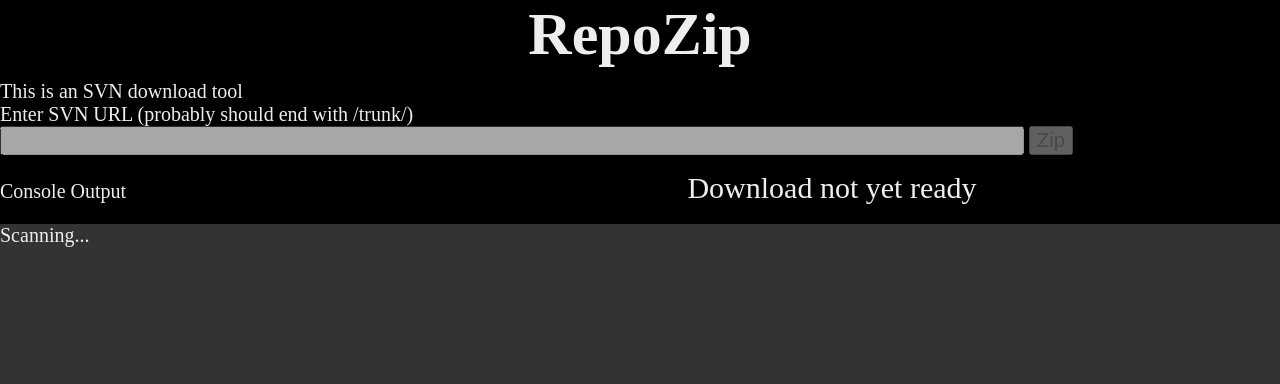
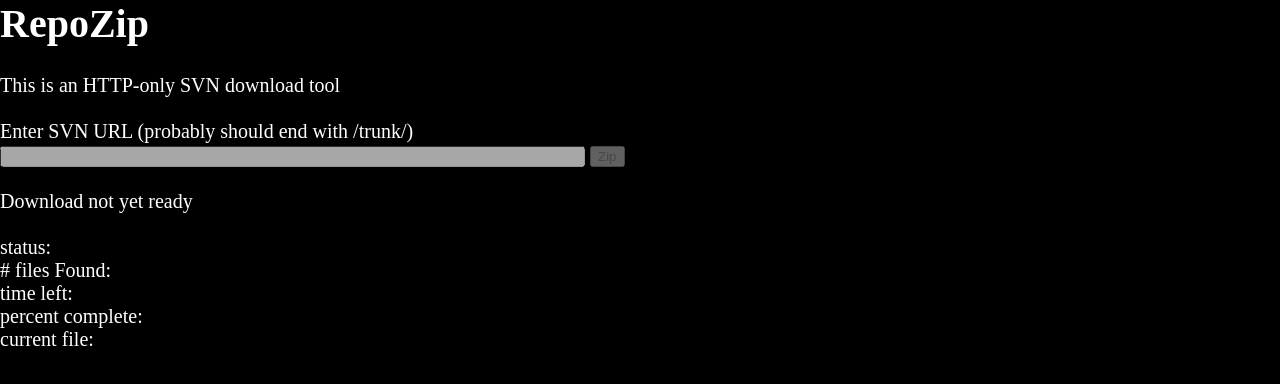
Before and after one commit to Carematics/repozip, a plain HTML site: page src/main/web/index.html in a window 1280 px wide. Both pictures are taken after a click on the button "Zip". Drawn offline with nearby package versions, Linux system fonts and the light colour scheme; no server answers.

Commit message:
web page simplification, status instead of log.

```diff
--- a/src/main/web/index.css
+++ b/src/main/web/index.css
@@ -20,57 +20,7 @@ html, body, div, li, ol, ul, span, p, img, a, h1, h2, h3{
   user-select: none;
 }
 
-#title{
-  width:100%;
-  height:10%;
-  font-size: 30px;
-  text-align: center;
-}
-
-#downloadConfig{
-  width: 100%;
-  height: 10%;
+#main{
+  color: white;
   font-size: 20px;
 }
-
-#projectURL{
-  width: 80%;
-}
-
-#outputArea{
-  width: 100%;
-  height: 80%;
-}
-
-#consoleTop{
-  width: 100%;
-  height: 10%;
-}
-
-#consoleTitle{
-  display: inline-block;
-  width: 30%;
-  height: 100%;
-  font-size: 20px;
-  text-align: left;
-}
-
-#downloadLinkArea{
-  display: inline-block;
-  width: 70%;
-  height: 100%;
-  font-size: 30px;
-  text-align: center;
-}
-
-#log{
-  width: 100%;
-  height: 90%;
-  background-color: #333;
-  font-size: 20px;
-  overflow: auto;
-}
-
-input {
-  font-size: 100%;
-}
--- a/src/main/web/index.html
+++ b/src/main/web/index.html
@@ -5,24 +5,29 @@
   </head>
   <body>
     <div id="main">
-      <div id="title">
+      <div>
         <h1>RepoZip</h1>
       </div>
-      <div id="downloadConfig">
-        <div>This is an SVN download tool</div>
-        <div>Enter SVN URL (probably should end with /trunk/)</div>
+      <div>This is an HTTP-only SVN download tool</div>
+      <br>
+      <div>Enter SVN URL (probably should end with /trunk/)</div>
+      <div>
         <input id="projectURL" type="text" size="70" value=""></input>
         <input id="downloadButton" type="button" value="Zip"></input>
       </div>
-      <div id="outputArea">
-        <div id = "consoleTop">
-          <p id="consoleTitle">Console Output</p>
-          <div id="downloadLinkArea">
-            Download not yet ready
-          </div>
-        </div>
-        <div id="log"></div>
-      </div>
+      <br>
+      <div id="downloadLinkArea">Download not yet ready</div>
+      <br>
+      <span>status: </span><span id="ripperStatus"></span>
+      <br>
+      <span># files Found: </span><span id="ripperNumFiles"></span>
+      <br>
+      <span>time left: </span><span id="ripperTime"></span>
+      <br>
+      <span>percent complete: </span><span id="ripperPercent"></span>
+      <br>
+      <span>current file: </span><span id="ripperFile"></span>
+      <br>
     </div>
     <script src="http://ajax.googleapis.com/ajax/libs/jquery/1.11.0/jquery.min.js"></script>
     <script src="http://cdnjs.cloudflare.com/ajax/libs/underscore.js/1.6.0/underscore-min.js"></script>
--- a/src/main/web/repozip.js
+++ b/src/main/web/repozip.js
@@ -27,7 +27,38 @@ $(function() {
   function startDownload() {
     $('#projectURL').attr('disabled','disabled');
     $('#downloadButton').attr('disabled','disabled');
-    log('Scanning...');
+    var url = $('#projectURL').val();
+    $.ajax({
+      url: 'newjob',
+      data: {
+        url: url
+      },
+      success: function(x) {
+        updateStatus(x.id);
+      }
+    })
+  }
+  function updateStatus(id) {
+    $.ajax({
+      url: 'jobstatus/' + id,
+      success: function(x) {
+        if(x.status === 'done') {
+          setDownloadLink(x.downloadURL, 'Download Now');
+          $('#ripperStatus').text('done')
+          $('#ripperPercent').text(100)
+          $('#ripperTime').text('')
+          $('#ripperFile').text('')
+        } else {
+          $('#ripperJobId').text(id)
+          $('#ripperStatus').text(x.status)
+          $('#ripperPercent').text(x.percentComplete)
+          $('#ripperTime').text(x.timeLeft)
+          $('#ripperFile').text(x.currentFile)
+          $('#ripperNumFiles').text(x.filesFound)
+          setTimeout(_.partial(updateStatus, id), 400)
+        }
+      }
+    })
   }
   function setDownloadLink(url, linkText) {
     $('#downloadLinkArea').html($('<a>').attr('href',url).text(linkText));
@@ -40,6 +71,7 @@ $(function() {
       startDownload();
     }
   });
+  $('#projectURL')[0].focus();
   window.log = log;
   window.logEraseLine = logEraseLine;
   window.setDownloadLink = setDownloadLink;
```
Also changed, not shown: 6 other files.
